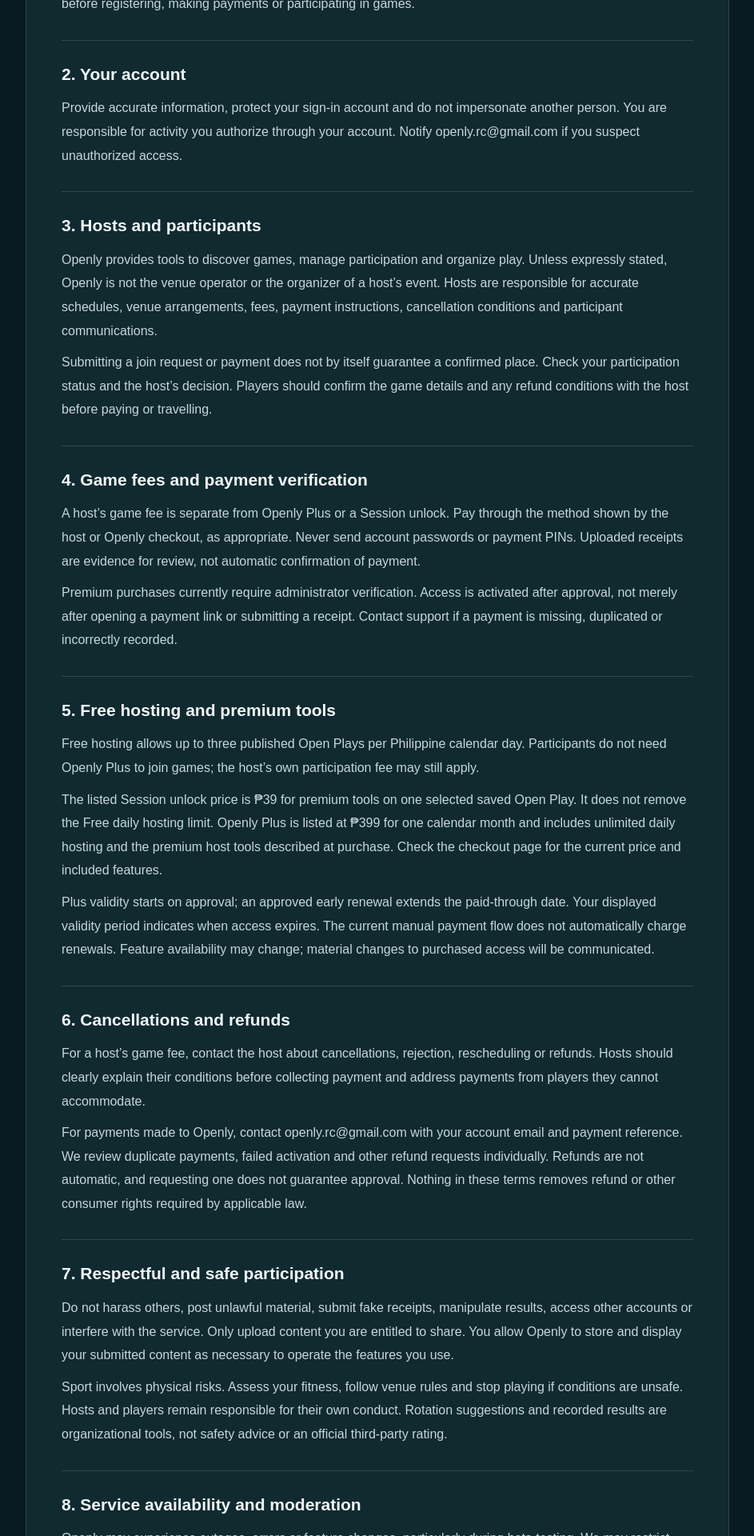
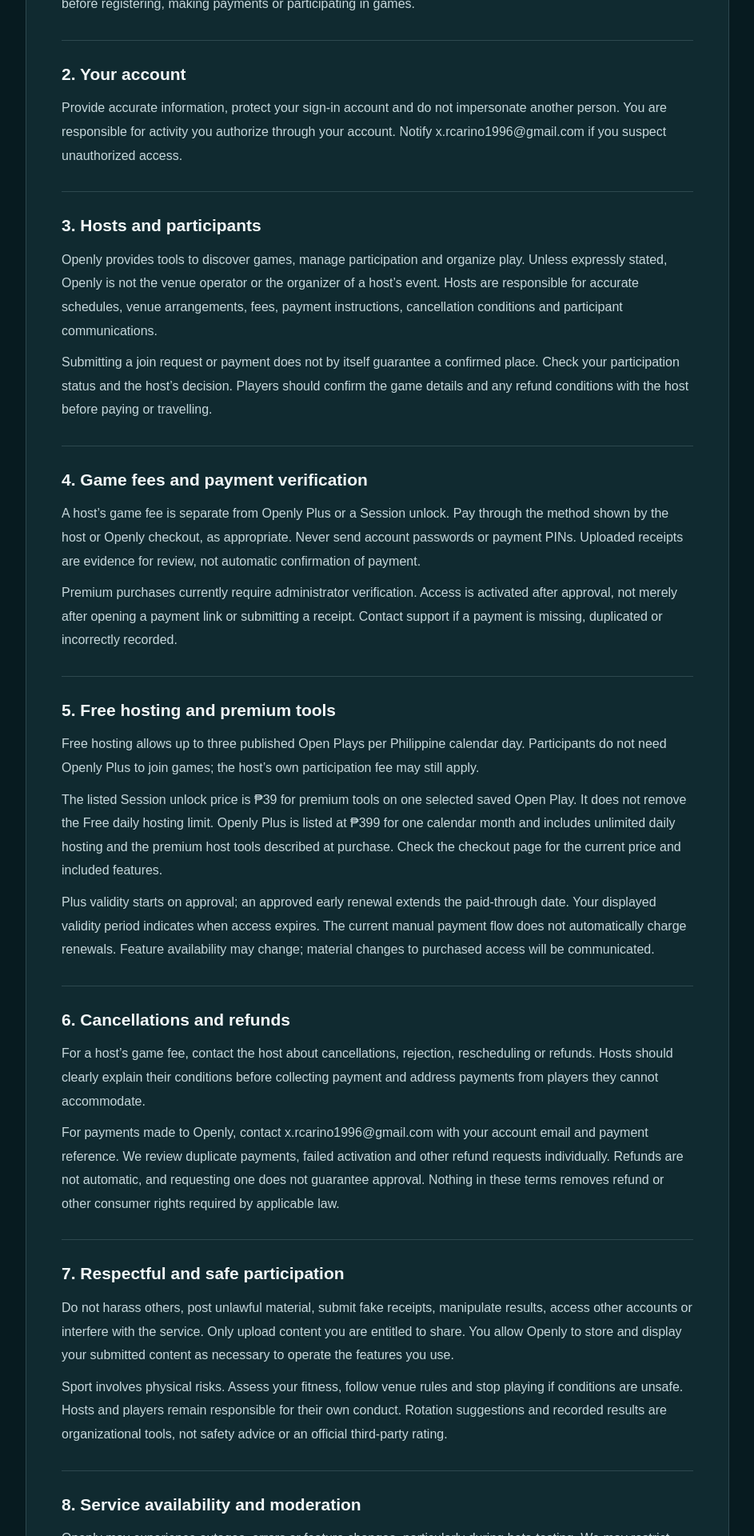
Before and after one commit to xrc2020/openly, a Next.js app: page /terms in a window 1280 px wide. Shown: the part 480-2400 px from the top of the page at 80% size, without its empty margins (168-1111 px from the left). Built offline with nearby package versions, Linux system fonts and the light colour scheme; no server answers.

Commit message:
Update privacy policy and terms pages 2

```diff
--- a/src/app/terms/page.tsx
+++ b/src/app/terms/page.tsx
@@ -10,15 +10,15 @@
 
 const sections = [
   ["1. Using Openly", "These terms apply to playopenly.com and its game-management features. By using Openly, you agree to these terms. If you do not agree, do not use the service. If you are under 18, obtain a parent or guardian’s permission before registering, making payments or participating in games."],
-  ["2. Your account", "Provide accurate information, protect your sign-in account and do not impersonate another person. You are responsible for activity you authorize through your account. Notify openly.rc@gmail.com if you suspect unauthorized access."],
+  ["2. Your account", "Provide accurate information, protect your sign-in account and do not impersonate another person. You are responsible for activity you authorize through your account. Notify x.rcarino1996@gmail.com if you suspect unauthorized access."],
   ["3. Hosts and participants", "Openly provides tools to discover games, manage participation and organize play. Unless expressly stated, Openly is not the venue operator or the organizer of a host’s event. Hosts are responsible for accurate schedules, venue arrangements, fees, payment instructions, cancellation conditions and participant communications.", "Submitting a join request or payment does not by itself guarantee a confirmed place. Check your participation status and the host’s decision. Players should confirm the game details and any refund conditions with the host before paying or travelling."],
   ["4. Game fees and payment verification", "A host’s game fee is separate from Openly Plus or a Session unlock. Pay through the method shown by the host or Openly checkout, as appropriate. Never send account passwords or payment PINs. Uploaded receipts are evidence for review, not automatic confirmation of payment.", "Premium purchases currently require administrator verification. Access is activated after approval, not merely after opening a payment link or submitting a receipt. Contact support if a payment is missing, duplicated or incorrectly recorded."],
   ["5. Free hosting and premium tools", "Free hosting allows up to three published Open Plays per Philippine calendar day. Participants do not need Openly Plus to join games; the host’s own participation fee may still apply.", "The listed Session unlock price is ₱39 for premium tools on one selected saved Open Play. It does not remove the Free daily hosting limit. Openly Plus is listed at ₱399 for one calendar month and includes unlimited daily hosting and the premium host tools described at purchase. Check the checkout page for the current price and included features.", "Plus validity starts on approval; an approved early renewal extends the paid-through date. Your displayed validity period indicates when access expires. The current manual payment flow does not automatically charge renewals. Feature availability may change; material changes to purchased access will be communicated."],
-  ["6. Cancellations and refunds", "For a host’s game fee, contact the host about cancellations, rejection, rescheduling or refunds. Hosts should clearly explain their conditions before collecting payment and address payments from players they cannot accommodate.", "For payments made to Openly, contact openly.rc@gmail.com with your account email and payment reference. We review duplicate payments, failed activation and other refund requests individually. Refunds are not automatic, and requesting one does not guarantee approval. Nothing in these terms removes refund or other consumer rights required by applicable law."],
+  ["6. Cancellations and refunds", "For a host’s game fee, contact the host about cancellations, rejection, rescheduling or refunds. Hosts should clearly explain their conditions before collecting payment and address payments from players they cannot accommodate.", "For payments made to Openly, contact x.rcarino1996@gmail.com with your account email and payment reference. We review duplicate payments, failed activation and other refund requests individually. Refunds are not automatic, and requesting one does not guarantee approval. Nothing in these terms removes refund or other consumer rights required by applicable law."],
   ["7. Respectful and safe participation", "Do not harass others, post unlawful material, submit fake receipts, manipulate results, access other accounts or interfere with the service. Only upload content you are entitled to share. You allow Openly to store and display your submitted content as necessary to operate the features you use.", "Sport involves physical risks. Assess your fitness, follow venue rules and stop playing if conditions are unsafe. Hosts and players remain responsible for their own conduct. Rotation suggestions and recorded results are organizational tools, not safety advice or an official third-party rating."],
   ["8. Service availability and moderation", "Openly may experience outages, errors or feature changes, particularly during beta testing. We may restrict accounts or cancel listings to address misuse, safety concerns or legal requirements. You can contact support to question a moderation decision. We do not promise uninterrupted access or guarantee a host’s conduct, venue availability or a particular sporting outcome."],
   ["9. Responsibility and applicable rights", "Each party remains responsible for its own actions under applicable law. Openly is not responsible for independent host or venue conduct merely because a game is listed here. Nothing in these terms excludes liability or rights that cannot lawfully be excluded. These terms are governed by Philippine law, subject to any mandatory protections that apply to you."],
-  ["10. Privacy, changes and contact", "Our Privacy Policy explains how we handle account and game information. We may update these terms and will update the revision date and provide additional notice for material changes where appropriate. For support, payment concerns or questions about these terms, email openly.rc@gmail.com."],
+  ["10. Privacy, changes and contact", "Our Privacy Policy explains how we handle account and game information. We may update these terms and will update the revision date and provide additional notice for material changes where appropriate. For support, payment concerns or questions about these terms, email x.rcarino1996@gmail.com"],
 ];
 
 export default function TermsPage() {
@@ -27,6 +27,6 @@
     <p className={styles.eyebrow}>Good games. Clear expectations.</p><h1>Terms of Service</h1>
     <p className={styles.intro}>Last updated: September 17, 2026<br />The ground rules for hosting, joining and using Openly.</p>
     <article className={styles.article}>{sections.map(([title, ...paragraphs]) => <section key={title}><h2>{title}</h2>{paragraphs.map(p => <p key={p}>{p}</p>)}</section>)}</article>
-    <footer className={styles.footer}><Link href="/privacy">Privacy Policy</Link><a href="mailto:openly.rc@gmail.com">Contact Openly</a></footer>
+    <footer className={styles.footer}><Link href="/privacy">Privacy Policy</Link><a href="mailto:x.rcarino1996@gmail.com">Contact Openly</a></footer>
   </div></main>;
 }
```
